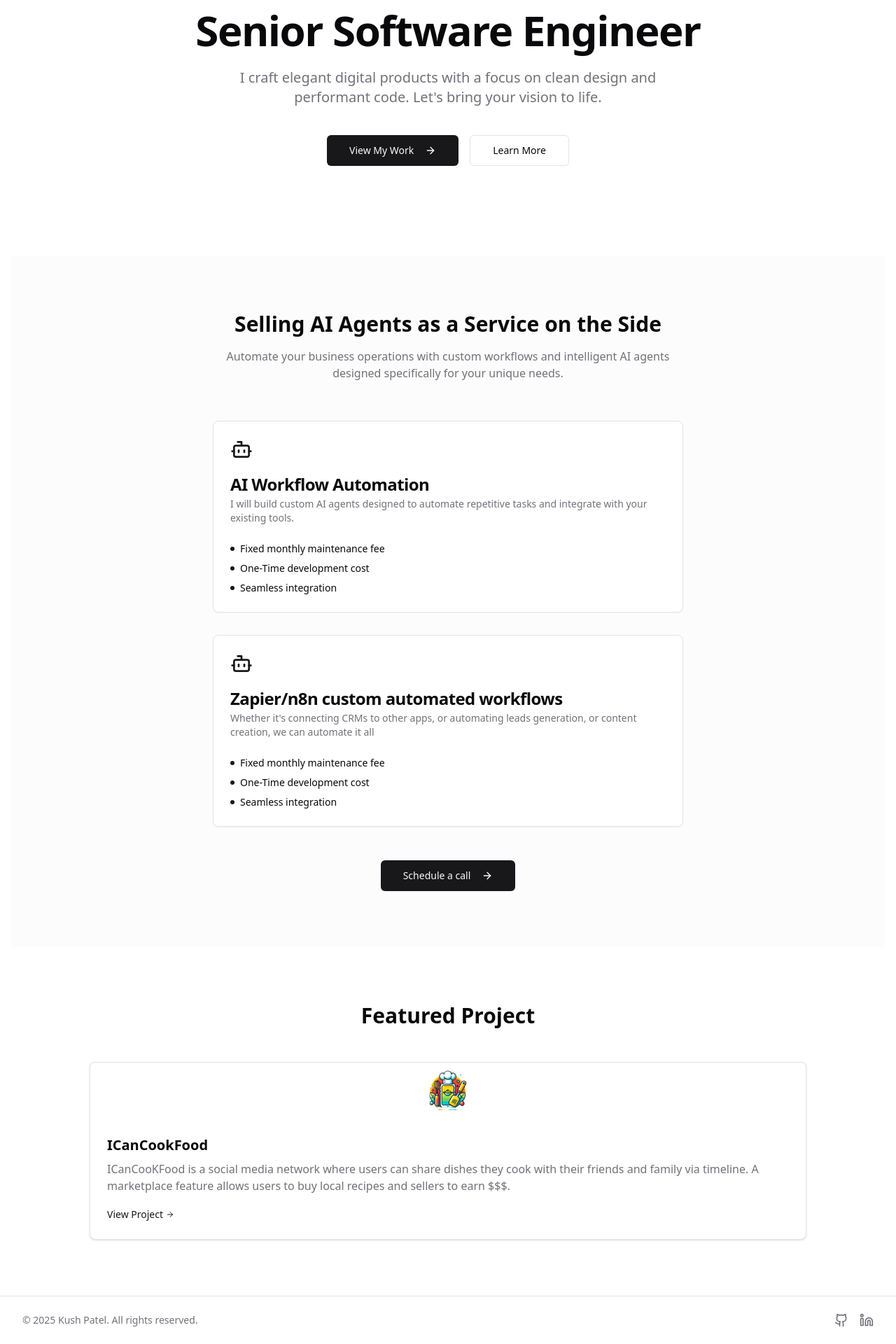
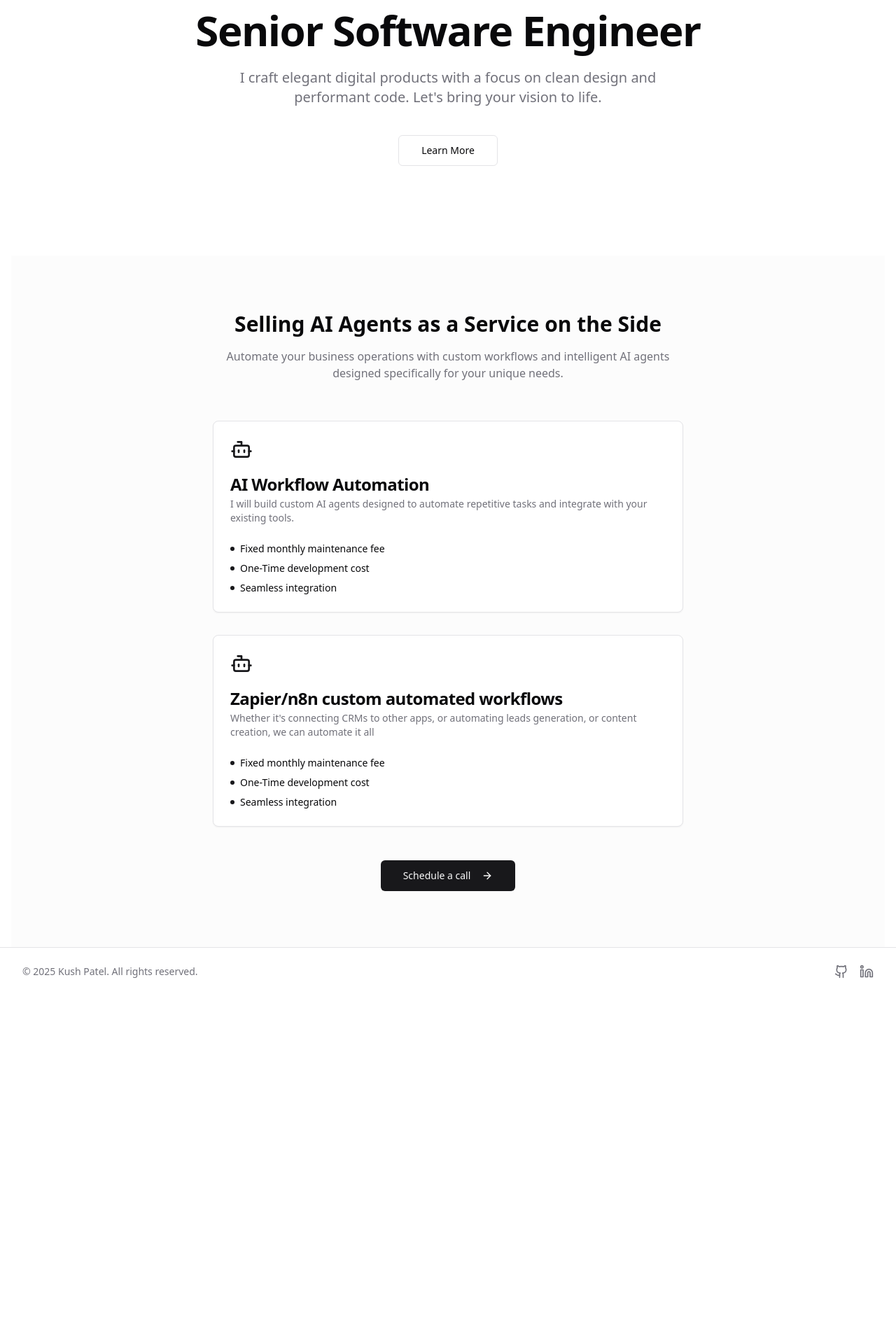
Before and after one commit to kpate349/Personal-Website, a React (Vite) app: page / in a window 1280 px wide. Shown: the part 180-2100 px from the top of the page at 70% size. After the commit the page ends 1602 px from the top, so only its background shows below. Built offline with nearby package versions, Linux system fonts and the light colour scheme.

Commit message:
Remove featured projects and navbar link

```diff
--- a/src/App.tsx
+++ b/src/App.tsx
@@ -9,7 +9,6 @@ import { MainLayout } from "./layouts/MainLayout";
 // Import all pages
 import Index from "./pages/Index";
 import About from "./pages/About";
-import Projects from "./pages/Projects";
 import NotFound from "./pages/NotFound";
 
 const queryClient = new QueryClient();
@@ -24,7 +23,6 @@ const App = () => (
           <Routes>
             <Route path="/" element={<Index />} />
             <Route path="/about" element={<About />} />
-            <Route path="/projects" element={<Projects />} />
             <Route path="*" element={<NotFound />} />
           </Routes>
         </MainLayout>
--- a/src/components/Navbar.tsx
+++ b/src/components/Navbar.tsx
@@ -11,7 +11,6 @@ export function Navbar() {
 
   const navItems = [
     { title: "About", path: "/about" },
-    { title: "Projects", path: "/projects" },
   ];
 
   return (
--- a/src/pages/Index.tsx
+++ b/src/pages/Index.tsx
@@ -4,14 +4,6 @@ import { Button } from "@/components/ui/button";
 import { ServicesSection } from "@/components/ServicesSection";
 
 const Index = () => {
-  const projects = [
-    {
-      title: "ICanCookFood",
-      description: "ICanCooKFood is a social media network where users can share dishes they cook with their friends and family via timeline. A marketplace feature allows users to buy local recipes and sellers to earn $$$.",
-      image: "/icancook_app_icon.png",
-      liveUrl: "https://apps.apple.com/us/app/icancookfood/id6593659930",
-    },
-  ];
 
   return (
     <div className="container px-4 mx-auto">
@@ -24,12 +16,6 @@ const Index = () => {
             I craft elegant digital products with a focus on clean design and performant code. Let's bring your vision to life.
           </p>
           <div className="mt-10 flex flex-col sm:flex-row gap-4 justify-center">
-            <Button asChild size="lg">
-              <Link to="/projects">
-                View My Work
-                <ArrowRight className="ml-2 h-4 w-4" />
-              </Link>
-            </Button>
             <Button asChild variant="outline" size="lg">
               <Link to="/about">Learn More</Link>
             </Button>
@@ -38,39 +24,6 @@ const Index = () => {
       </section>
 
       <ServicesSection />
-
-      <section className="py-20">
-        <div className="max-w-5xl mx-auto">
-          <h2 className="text-3xl font-bold text-center mb-12">Featured Project</h2>
-          <div className="grid grid-cols-1 md:grid-cols-1 gap-8">
-            {projects.map((project, index) => (
-              <div
-                key={index}
-                className="group relative overflow-hidden rounded-lg border bg-card text-card-foreground shadow transition-all hover:shadow-md"
-              >
-                <div className="h-20">
-                  <img
-                    src={project.image}
-                    alt={`${project.title} screenshot`}
-                    className="w-full h-full object-contain"
-                  />
-                </div>
-                <div className="p-6">
-                  <h3 className="font-semibold text-xl mb-2">{project.title}</h3>
-                  <p className="text-muted-foreground mb-4">{project.description}</p>
-                  <Link
-                    to="/projects"
-                    className="inline-flex items-center text-sm font-medium text-primary"
-                  >
-                    View Project
-                    <ArrowRight className="ml-1 h-3 w-3" />
-                  </Link>
-                </div>
-              </div>
-            ))}
-          </div>
-        </div>
-      </section>
     </div>
   );
 };
--- a/src/pages/Projects.tsx
+++ /dev/null
@@ -1,70 +0,0 @@
-import { ExternalLink, Github } from "lucide-react";
-import { Button } from "@/components/ui/button";
-
-const projects = [
-  {
-    title: "ICanCookFood",
-    description: "ICanCooKFood is a social media network where users can share dishes they cook with their friends and family via timeline. A marketplace feature allows users to buy local recipes and sellers to earn $$$.",
-    tags: ["Flutter", "Express.js", "Cassandra", "Wasabi", "BunnyCDN"],
-    image: "/icancook_app_icon.png",
-    liveUrl: "https://apps.apple.com/us/app/icancookfood/id6593659930",
-    repoUrl: "https://icancookai.com/",
-  },
-];
-
-const Projects = () => {
-  return (
-    <div className="container px-4 mx-auto">
-      <section className="py-12 md:py-24">
-        <div className="max-w-4xl mx-auto">
-          <h1 className="text-3xl font-bold mb-4 md:text-4xl">Projects</h1>
-
-          <div className="grid grid-cols-1 gap-12">
-            {projects.map((project, index) => (
-              <div key={index} className="group relative overflow-hidden rounded-lg border bg-card text-card-foreground shadow hover:shadow-md transition-all duration-200">
-                <div className="grid md:grid-cols-2 gap-6">
-                  <div className="h-60 md:h-auto">
-                    <img
-                      src={project.image}
-                      alt={`${project.title} screenshot`}
-                      className="w-full h-full object-cover"
-                    />
-                  </div>
-                  <div className="p-6">
-                    <h2 className="text-2xl font-semibold mb-2">{project.title}</h2>
-                    <p className="text-muted-foreground mb-4">{project.description}</p>
-
-                    <div className="flex flex-wrap gap-2 mb-6">
-                      {project.tags.map((tag) => (
-                        <span key={tag} className="px-2 py-1 text-xs rounded-full bg-secondary text-secondary-foreground">
-                          {tag}
-                        </span>
-                      ))}
-                    </div>
-
-                    <div className="flex gap-4">
-                      <Button asChild size="sm" variant="outline" className="gap-2">
-                        <a href={project.liveUrl} target="_blank" rel="noreferrer">
-                          <ExternalLink size={16} />
-                          App Link
-                        </a>
-                      </Button>
-                      <Button asChild size="sm" variant="outline" className="gap-2">
-                        <a href={project.repoUrl} target="_blank" rel="noreferrer">
-                          <ExternalLink size={16} />
-                          Website
-                        </a>
-                      </Button>
-                    </div>
-                  </div>
-                </div>
-              </div>
-            ))}
-          </div>
-        </div>
-      </section>
-    </div>
-  );
-};
-
-export default Projects;
```
